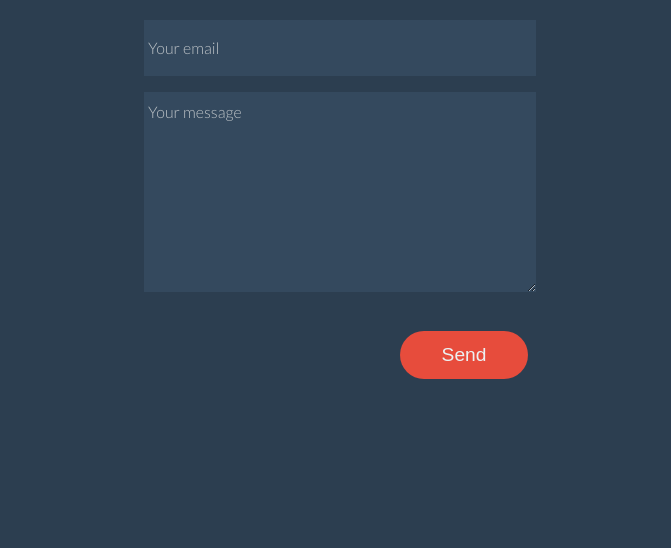
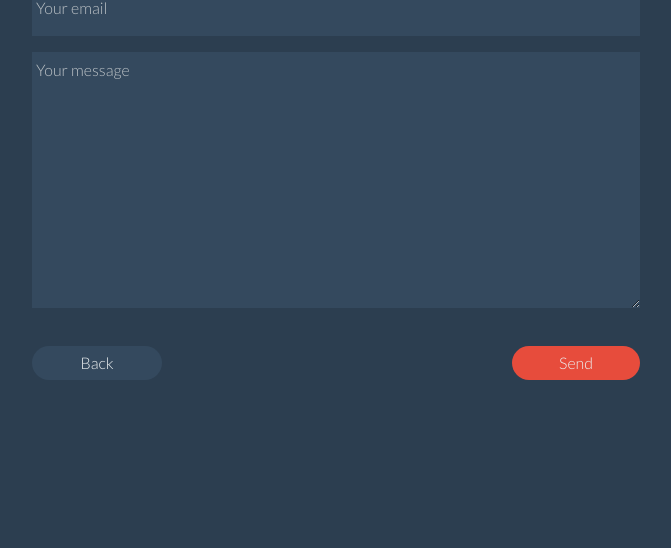
Before and after one commit to LukasPatzke/LukasPatzke.github.io, a plain HTML site: page assets/contact.html in a window 1280 px wide. Shown: the part 252-800 px from the top of the page, without its empty margins (304-975 px from the left). Drawn offline with Linux system fonts and the light colour scheme.

Commit message:
contact form
added back button

```diff
--- a/assets/contact.html
+++ b/assets/contact.html
@@ -21,6 +21,7 @@
                 <form method="POST" action="https://formspree.io/lukas@patzke.me">
                     <input type="email" name="email" placeholder="Your email">
                     <textarea name="message" placeholder="Your message"></textarea>
+                    <a class="button" href="/index.html">Back</a>
                     <button type="submit">Send</button>
                     <input type="hidden" name="_next" value="/index.html" />
                 </form>
--- a/assets/main.css
+++ b/assets/main.css
@@ -99,7 +99,8 @@ h1 {
 
 
 .site.contact {
-    grid-template-rows: 1fr 24rem 1fr;
+    grid-template-rows: 1fr auto 1fr;
+    grid-template-columns: 1fr 2fr 1fr;
     grid-template-areas:
         ". . ."
         ". form ."
@@ -108,6 +109,15 @@ h1 {
 
 .contact .container{
     grid-area: form;
+    margin-left: auto;
+    margin-right: auto;
+    padding-top: 3rem;
+    padding-bottom: 3rem;
+    padding-left: 1rem;
+    padding-right: 1rem;
+    box-sizing: border-box;
+    min-width: 24rem;
+    max-width: 48rem;
 }
 
 .contact h1{
@@ -129,6 +139,7 @@ h1 {
     border-style: none;
     margin-bottom: 1rem;
     padding: 0.25rem;
+    box-sizing: border-box;
 }
 
 ::placeholder {
@@ -139,29 +150,40 @@ h1 {
 }
 
 .contact textarea {
-    height: 12rem;
-    line-height: 2;
+    height: 16rem;
     margin-bottom: 2rem;
 }
 
-.contact button {
+.contact button,
+.contact a.button {
     width: 8rem;
     padding: 0;
-    font-size: 1.2rem;
-    line-height: 3rem;
+    font: inherit;
+    font-size: 1rem;
+    line-height: 2rem;
     font-weight: 300;
     background-color: #e74c3c;
     color: #ecf0f1;
-    border-style: none;
+    border-color: transparent;
+    border-style: solid;
+    border-width: 1px;
     border-radius: 3em;
 
 }
 
-.contact button:hover {
+.contact button:hover,
+.contact a.button:hover {
     background-color: #34495e;
+    border-color: #e74c3c;
     color: #e74c3c;
 }
 
+.contact a.button {
+    float: left;
+    text-align: center;
+    text-decoration: none;
+    background-color: #34495e;
+}
 @media screen and (min-width: 72rem) {
 
     .site.main{
```
